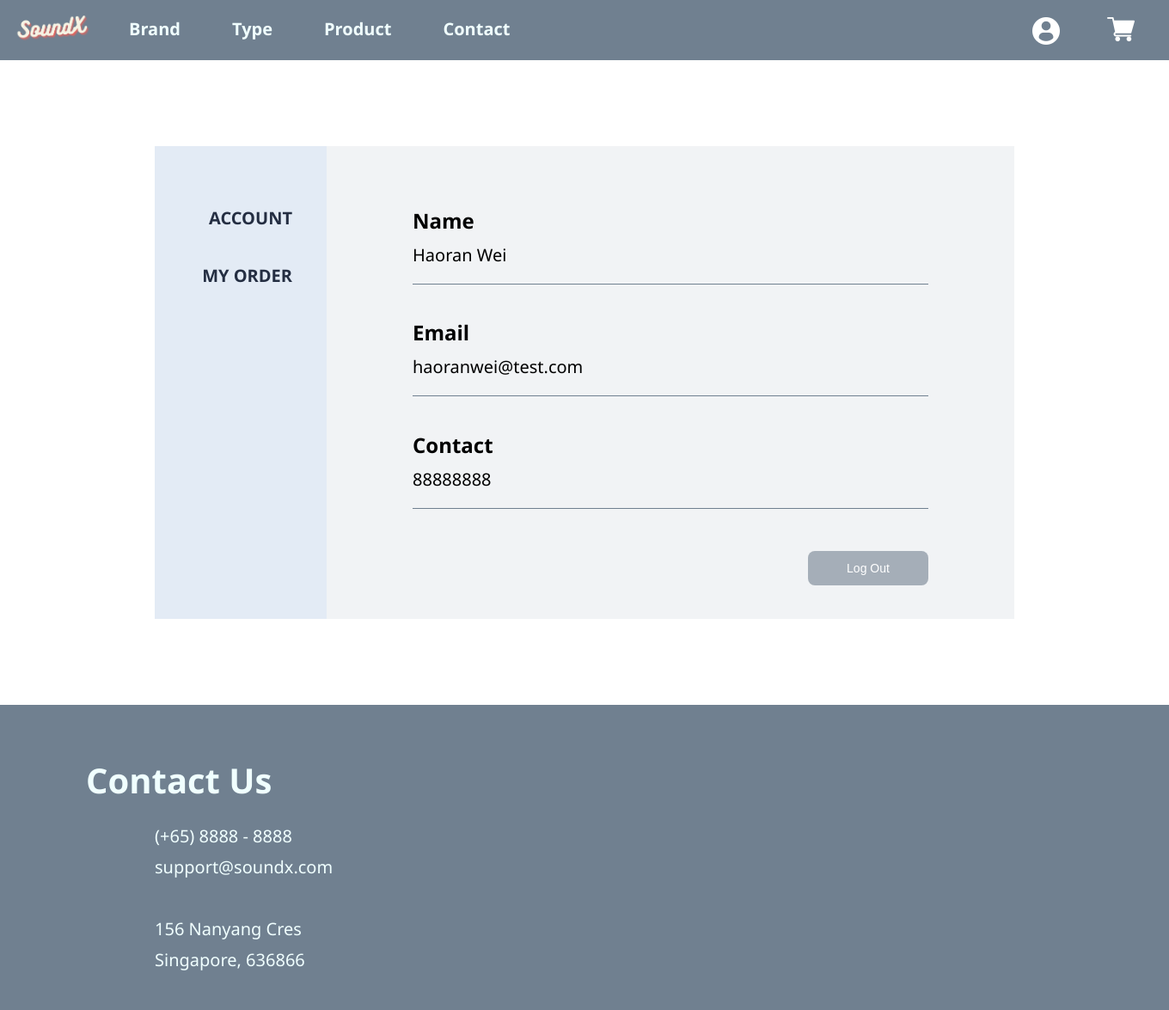
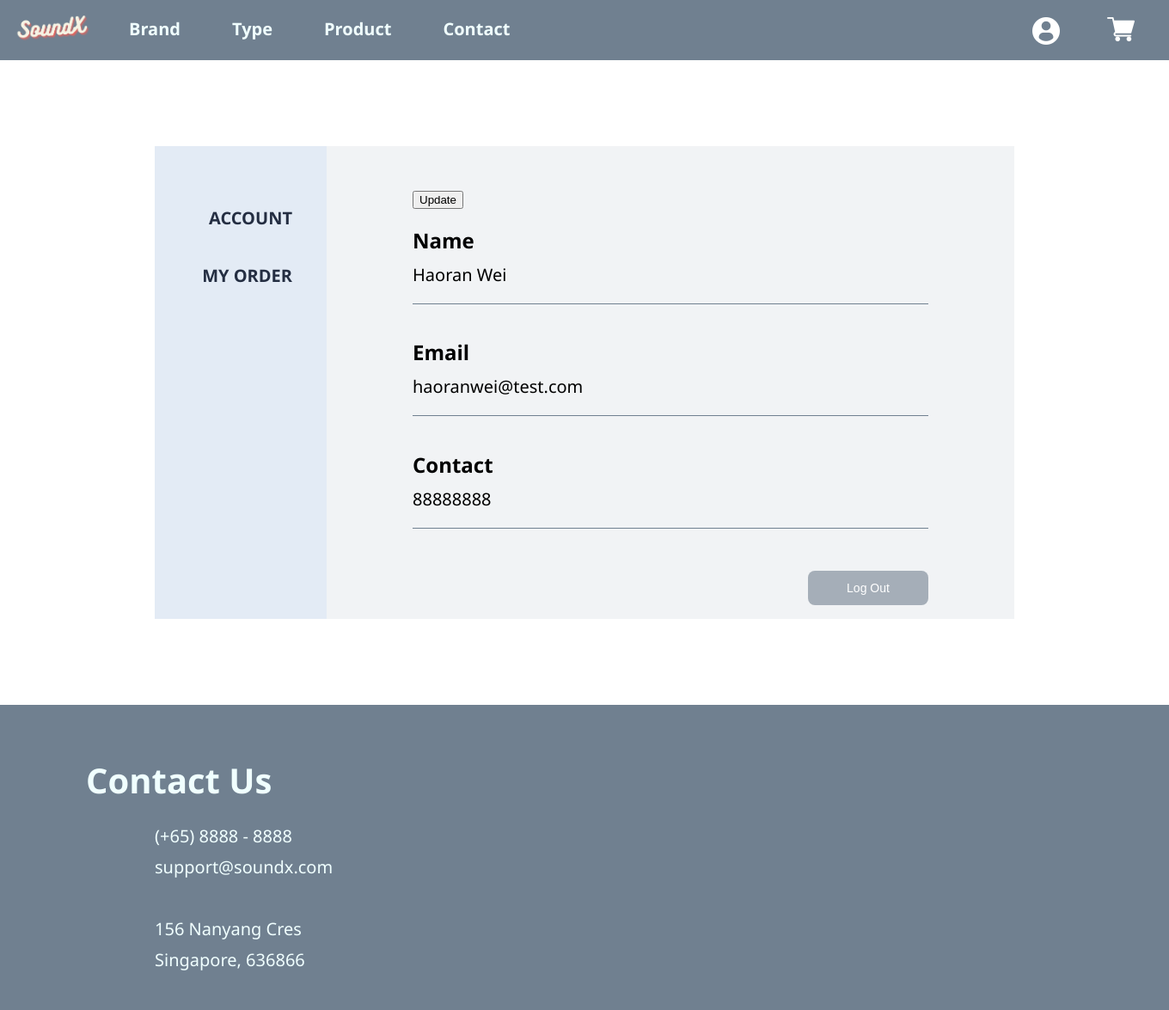
Before and after one commit to Haoran101/EE4717-SoundX, a PHP site: page /account/ in a window 1360 px wide. Shown: the whole page at 86% size. Run offline with PHP 8.4, Linux system fonts and the light colour scheme; a user stored in the database is signed in; data comes from the database, SQL or seed files in the repository.

Commit message:
account update information

```diff
--- /dev/null
+++ b/account/account_update.js
@@ -0,0 +1,26 @@
+function displayUpdateContent(){
+    document.getElementById("update-button").hidden = true;
+    document.getElementById("name-display").hidden = true;
+    document.getElementById("first-name-update").hidden = false;
+    document.getElementById("last-name-update").hidden = false;
+    document.getElementById("contact-display").hidden = true;
+    document.getElementById("contact-update").hidden = false;
+    document.getElementById("confirm-update-button").type = "submit";
+    document.getElementById("logout-button").type = "hidden";
+}
+
+var contactField = document.getElementById("contact-update");
+var confirmButton = document.getElementById("confirm-update-button");
+contactField.addEventListener("change", validateContactNumber);
+
+function validateContactNumber(){
+    let contact = contactField.value;
+    let alert = document.getElementById("invalidContactAlert");
+    if (contact.search(/^\d{8}$/) !== 0){
+        alert.innerHTML = "A valid phone number contains 8 digits.";
+        confirmButton.disabled = true;
+    } else {
+        alert.innerHTML ="";
+        confirmButton.disabled = false;
+    }
+}
--- a/account/index.php
+++ b/account/index.php
@@ -10,6 +10,12 @@
     $account_query = "SELECT * FROM users WHERE user_id={$_SESSION['user_id']}";
     $user_result = $db -> query($account_query);
     $user_info = $user_result -> fetch_assoc();
+
+    $name = ucwords($user_info['first_name']).' '.ucwords($user_info['last_name']);
+    $lastname = ucwords($user_info['last_name']);
+    $firstname = ucwords($user_info['first_name']);
+    $email = strtolower($user_info['email']);
+    $contact = strtolower($user_info['contact']);
 ?>
 <!DOCTYPE html>
 <html lang="en">
@@ -38,31 +44,40 @@
         </div>
         <div class="right-nav-column">
             <div id="user-info-text">
+            <button id="update-button" onclick="displayUpdateContent();">Update</button>
+                <form id="account-update" action="update_account_info.php" method="post">
                     <h2>Name</h2>
-                <p>
-                <?php echo ucwords($user_info['first_name']).' '.ucwords($user_info['last_name']); ?>
+                    <p id="name-display">
+                        <?php echo $name; ?>
                     </p>
+                    <input required type="text" hidden id="first-name-update" name="first_name" value="<?php echo $firstname;?>" onClick="this.select();" >
+                    <input required type="text" hidden id="last-name-update" name="last_name" value="<?php echo $lastname;?>" onClick="this.select();" >
                     <hr>
                     <h2>Email</h2>
-                <p>
-                <?php echo strtolower($user_info['email']); ?>
+                    <p id="email-display">
+                        <?php echo $email; ?>
                     </p>
                     <hr>
                     <h2>Contact</h2>
-                <p>
-                <?php echo strtolower($user_info['contact']); ?>
+                    <p id="contact-display">
+                        <?php echo $contact; ?>
                     </p>
+                    <input required type="text" hidden id="contact-update" name="contact" value="<?php echo $contact;?>" onClick="this.select();" >
+                    <div id="invalidContactAlert"></div>
                     <hr>
+                    <input id="confirm-update-button" type='hidden' value='Update'>
+                </form>
             </div>
             <div>
                 <form action='logout.php'>
-                    <input type='submit' value='Log Out'>
+                    <input id="logout-button" type='submit' value='Log Out'>
                 </form>
             </div>
         </div>
 
     </div>
     <?php include '../Elements/footer.php';?>
+    <script src="account_update.js"></script>
 </body>
 
 </html>
```
Also changed, not shown: account/update_account_info.php (added, +21 -0 lines). Lines whose indentation alone changed are shown as unchanged.
